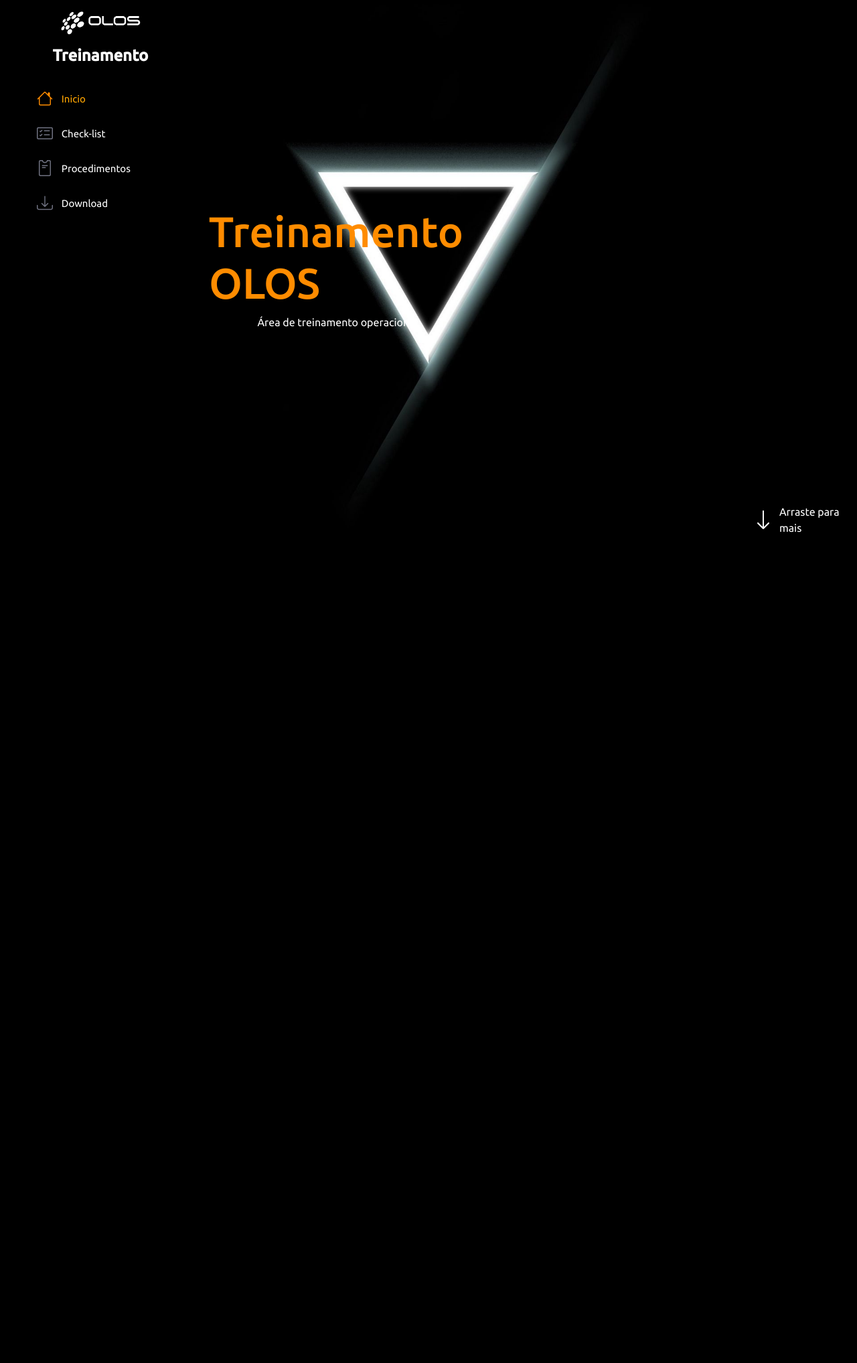
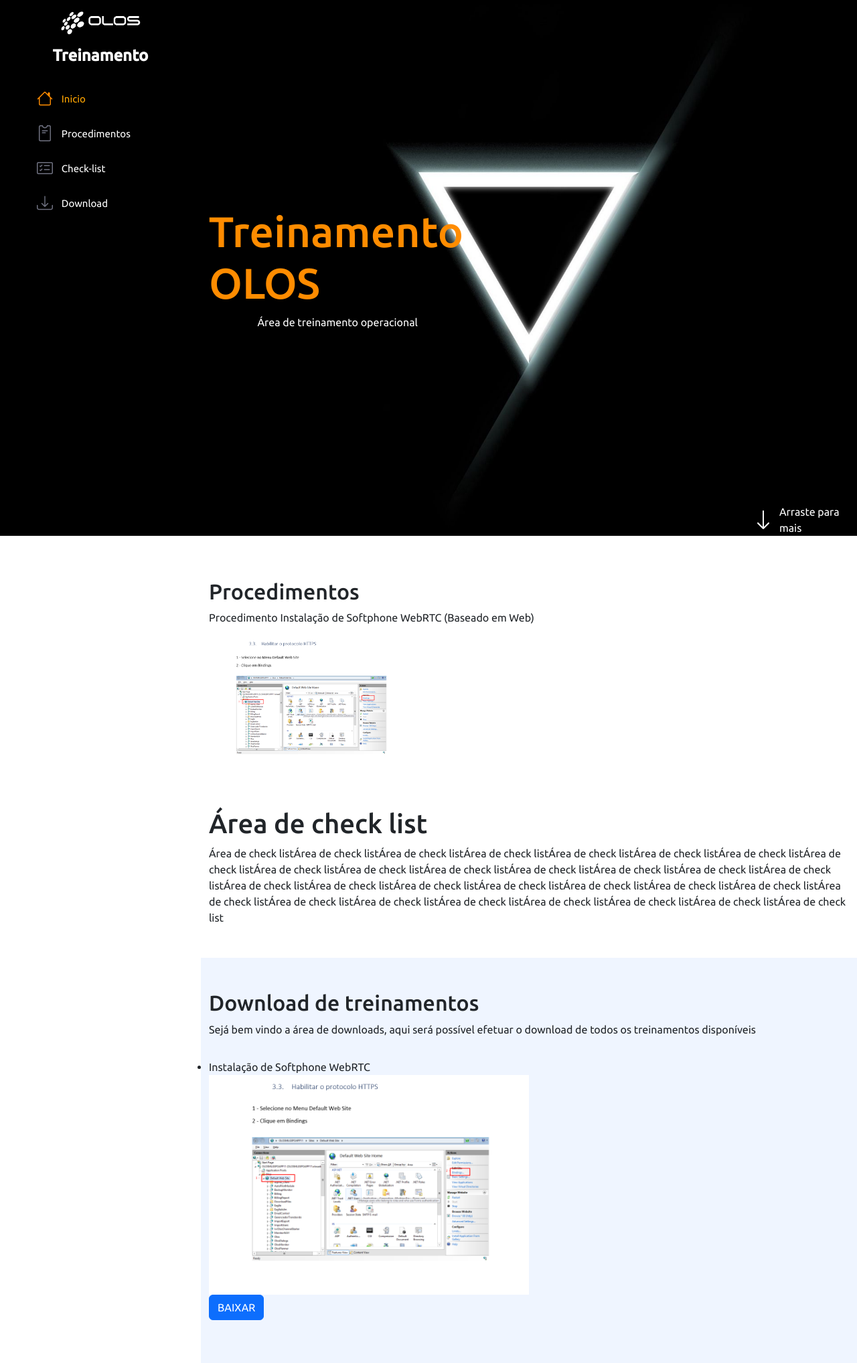
Before and after one commit to VictorRobert0/Projeto-training---OLOS, a Flask app: page / in a window 1280 px wide. Shown: the whole page at 67% size. Before the commit the page ends 795 px from the top, so only its background shows below. Run offline with Flask 3, Linux system fonts and the light colour scheme; some libraries are stand-ins or nearby versions.

Commit message:
SESSÕES ATUALIZADAS

```diff
--- a/static/style.css
+++ b/static/style.css
@@ -150,3 +150,7 @@ i.menu-mobile {
         margin-left: 0;
     }
 }
+
+.section-bg{
+    background-color: #eff5ff;
+}
--- a/templates/index.html
+++ b/templates/index.html
@@ -26,16 +26,16 @@
         <nav id="navbar" class="nav-menu">
             <ul class="nav flex-column">
                 <li class="nav-item">
-                  <a class="nav-link active" aria-current="page" href="#"> <i class="bi bi-house"></i> Inicio</a>
+                  <a class="nav-link active" aria-current="page" href="#inicio"> <i class="bi bi-house"></i> Inicio</a>
                 </li>
                 <li class="nav-item">
-                  <a class="nav-link" href="#"> <i class="bi bi-card-checklist"></i> Check-list</a>
+                  <a class="nav-link" href="#procedimentos"> <i class="bi bi-pass"></i> Procedimentos</a>
                 </li>
                 <li class="nav-item">
-                  <a class="nav-link" href="#"> <i class="bi bi-pass"></i> Procedimentos</a>
+                  <a class="nav-link" href="#check-list"> <i class="bi bi-card-checklist"></i> Check-list</a>
                 </li>
                 <li class="nav-item">
-                    <a class="nav-link" href="#"> <i class="bi bi-download"></i> Download</a>
+                    <a class="nav-link" href="#download"> <i class="bi bi-download"></i> Download</a>
                   </li>
               </ul>
         </nav>
@@ -49,13 +49,63 @@
           <div class="col-md-7 d-flex justify-content-end align-items-end">
             <div id="arraste" class="d-flex align-items-center">
               <i class="bi bi-arrow-down text-white pe-2 fs-2" aria-hidden="true"></i>
-            <a href="">Arraste para mais</a>
+            <a href="#procedimentos">Arraste para mais</a>
             </div>
           </div>
 
         </section>
 
+        <section class="container mt-5 " id='procedimentos'>
+          <div class="row w-100">
+            <div class="col-md-12">
+              <h2 class="pt-3">Procedimentos</h2>
+              <p>Procedimento Instalação de Softphone WebRTC (Baseado em Web)</p>
+            </div>
+          </div>
+
+          <div class="row md-4">
+            <div class="col-md-4">
+              <img  class="img-fluid" src="../static/img/OLOS.png" alt="treinamento_olos">
+            </div>
+          </div>
+
+
+        </section>
+
+
+        <section class="container mt-5 " id="check-list">
+          <h1>Área de check list</h1>
+          <p>Área de check listÁrea de check listÁrea de check listÁrea de check listÁrea de check listÁrea de check listÁrea de check listÁrea de check listÁrea de check listÁrea de check listÁrea de check listÁrea de check listÁrea de check listÁrea de check listÁrea de check listÁrea de check listÁrea de check listÁrea de check listÁrea de check listÁrea de check listÁrea de check listÁrea de check listÁrea de check listÁrea de check listÁrea de check listÁrea de check listÁrea de check listÁrea de check listÁrea de check listÁrea de check list</p>
+
+        </section>
+
+        <section class="mt-5 section-bg" id="download">
+          <div class="container pb-5">
+            <h2 class="pt-5">Download de treinamentos</h2>
+            <p>Sejá bem vindo a área de downloads, aqui será possível efetuar o download de todos os treinamentos disponíveis</p>
+            <a href=""></a>
+            <div class="row">
+              <ul>
+                <li>
+                  <div class="col-md-6">
+                    <p class="mt-3 mb-0">Instalação de Softphone WebRTC </p>
+                    <img  class="img-fluid" src="../static/img/OLOS.png" alt="treinamento_olos">
+                    <a class="btn btn-primary" target="_blank" href="https://drive.google.com/file/d/1Pe_zcxAvmaaAIMVmPFAAEk3ta5TWxjKe/view?usp=sharing" role="button">BAIXAR</a>
+
+                  </div>
+                </li>
+              </ul>
+              <div class="col-md-6">
+
+              </div>
+            </div>
+          </div>
+
+        </section>
+
+
     </main>
+
 
 
 
```
Also changed, not shown: static/img/OLOS.png (added).
